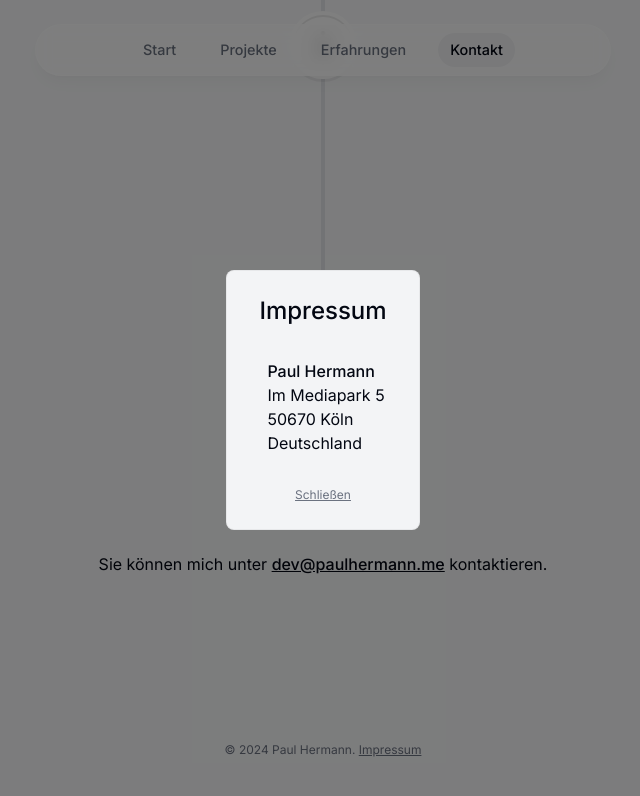
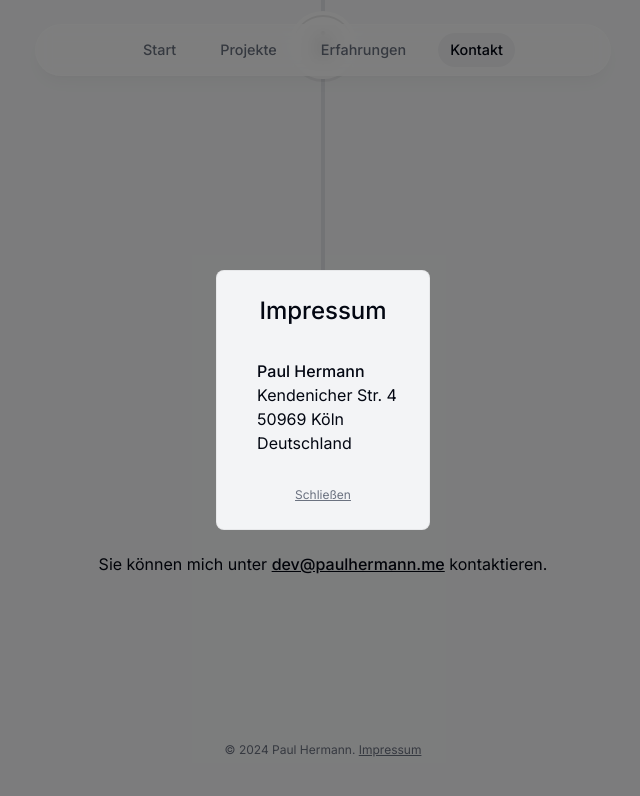
Before and after one commit to Dallair220/personal-website, a Next.js app: page / in a window 1280 px wide. Both pictures are taken after a click on the button "Impressum". Shown: the part 3317-4113 px from the top of the page, without its empty margins (317-957 px from the left). Built offline with nearby package versions, Linux system fonts and the light colour scheme.

Commit message:
Update footer: Change address details in Impressum section

```diff
--- a/components/footer.tsx
+++ b/components/footer.tsx
@@ -22,8 +22,8 @@ export default function Footer() {
           <h3 className='text-2xl font-medium text-gray-950 mb-8'>Impressum</h3>
           <ul className='text-gray-950 text-left ml-2'>
             <li className='font-medium'>Paul Hermann</li>
-            <li>Im Mediapark 5</li>
-            <li>50670 Köln</li>
+            <li>Kendenicher Str. 4</li>
+            <li>50969 Köln</li>
             <li>Deutschland</li>
           </ul>
         </Modal>
```
